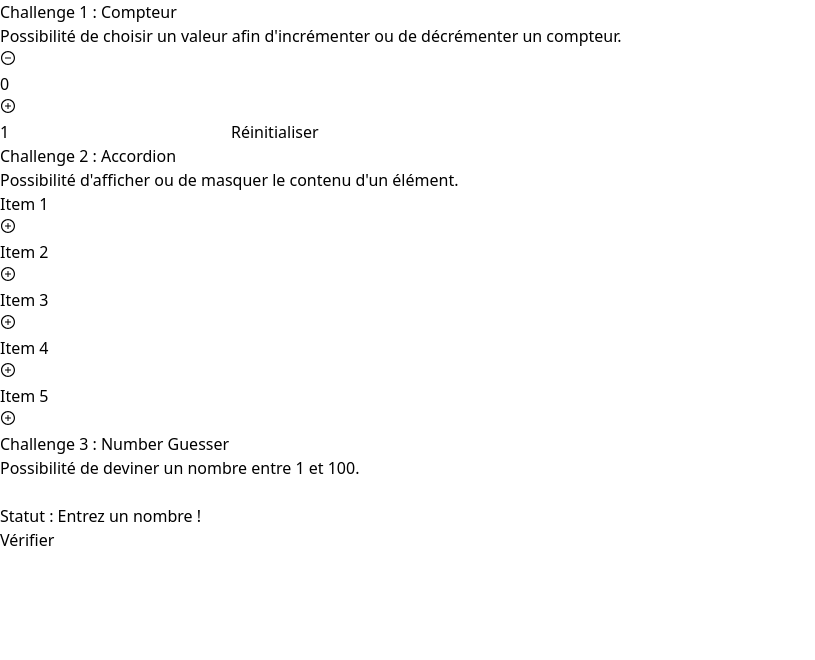
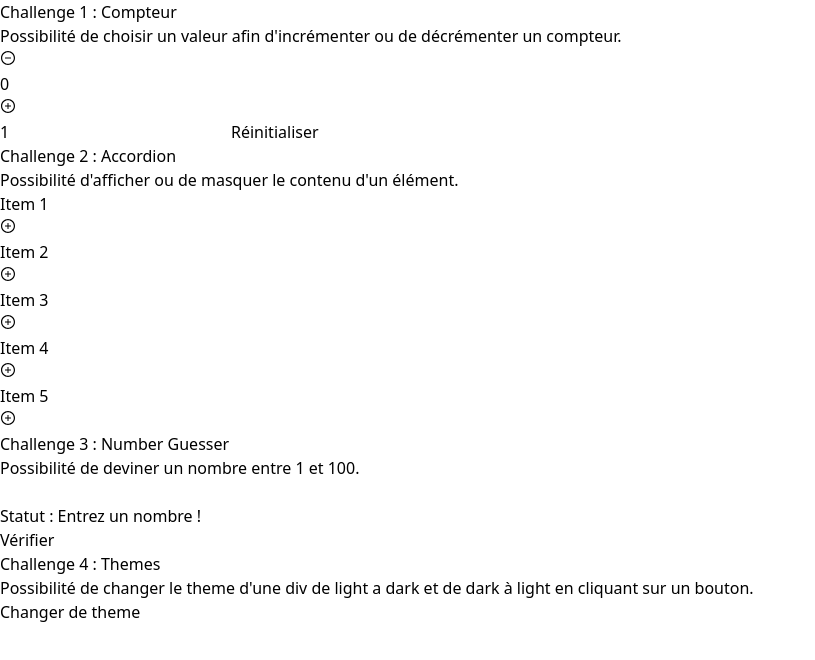
Before and after one commit to EvanPluchart/frontend-mini-challenges-react, a React (Vite) app: page / in a window 1280 px wide. Shown: the top 660 px of the page, without its empty margins (0-815 px from the left). Built offline with nearby package versions, Linux system fonts and the light colour scheme.

Commit message:
feature: Implémentation du composant Themes.
* Change le theme de light à dark en cliquant sur un bouton.

* "Challenge 4 : Darkmode" terminé.

```diff
--- a/src/App.tsx
+++ b/src/App.tsx
@@ -2,6 +2,7 @@ import './App.css'
 import Counter from "./components/Counter";
 import Accordion from "./components/Accordion";
 import NumberGuesser from "./components/NumberGuesser";
+import Themes from "./components/Themes";
 
 export default function App() {
     return (
@@ -9,6 +10,7 @@ export default function App() {
             <Counter />
             <Accordion />
             <NumberGuesser />
+            <Themes />
         </div>
     );
 }
--- /dev/null
+++ b/src/components/Themes.tsx
@@ -0,0 +1,27 @@
+// Composant React permettant de changer le theme d'une div de light a dark et de dark à light en cliquant sur un bouton.
+
+import {useState} from "react";
+
+export default function Themes() {
+    const [theme, setTheme] = useState<string>('light');
+
+    const changeTheme = () => {
+        theme === 'light' ? setTheme('dark') : setTheme('light');
+    }
+
+    return (
+        <div className={'w-full'}>
+            <div className={'flex flex-col mb-4 gap-2'}>
+                <h1 className={'font-bold text-2xl md:text-4xl'}>Challenge 4 : Themes</h1>
+                <p>Possibilité de changer le theme d'une div de light a dark et de dark à light en cliquant sur un bouton.</p>
+            </div>
+
+            <div className={`flex flex-col items-center ${theme === 'light' ? 'bg-white' : 'bg-gray-900'} p-4 rounded-md`}>
+                <button
+                    className={`bg-${theme === 'light' ? 'gray' : 'yellow'}-500 p-2 rounded-md mt-4 w-2/3 text-${theme === 'light' ? 'black' : 'white'}`}
+                    onClick={changeTheme}
+                >Changer de theme</button>
+            </div>
+        </div>
+    );
+}
```
